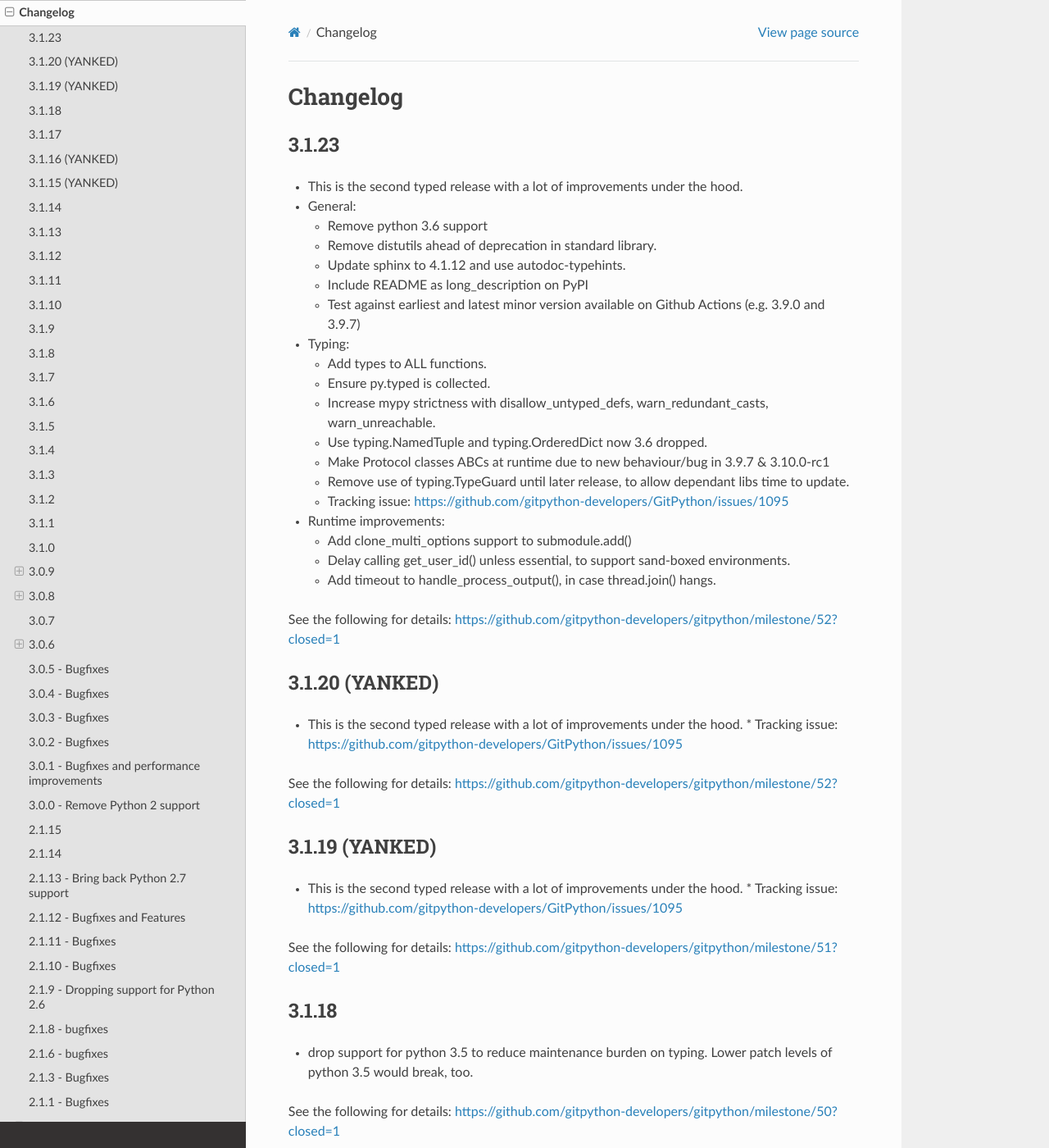
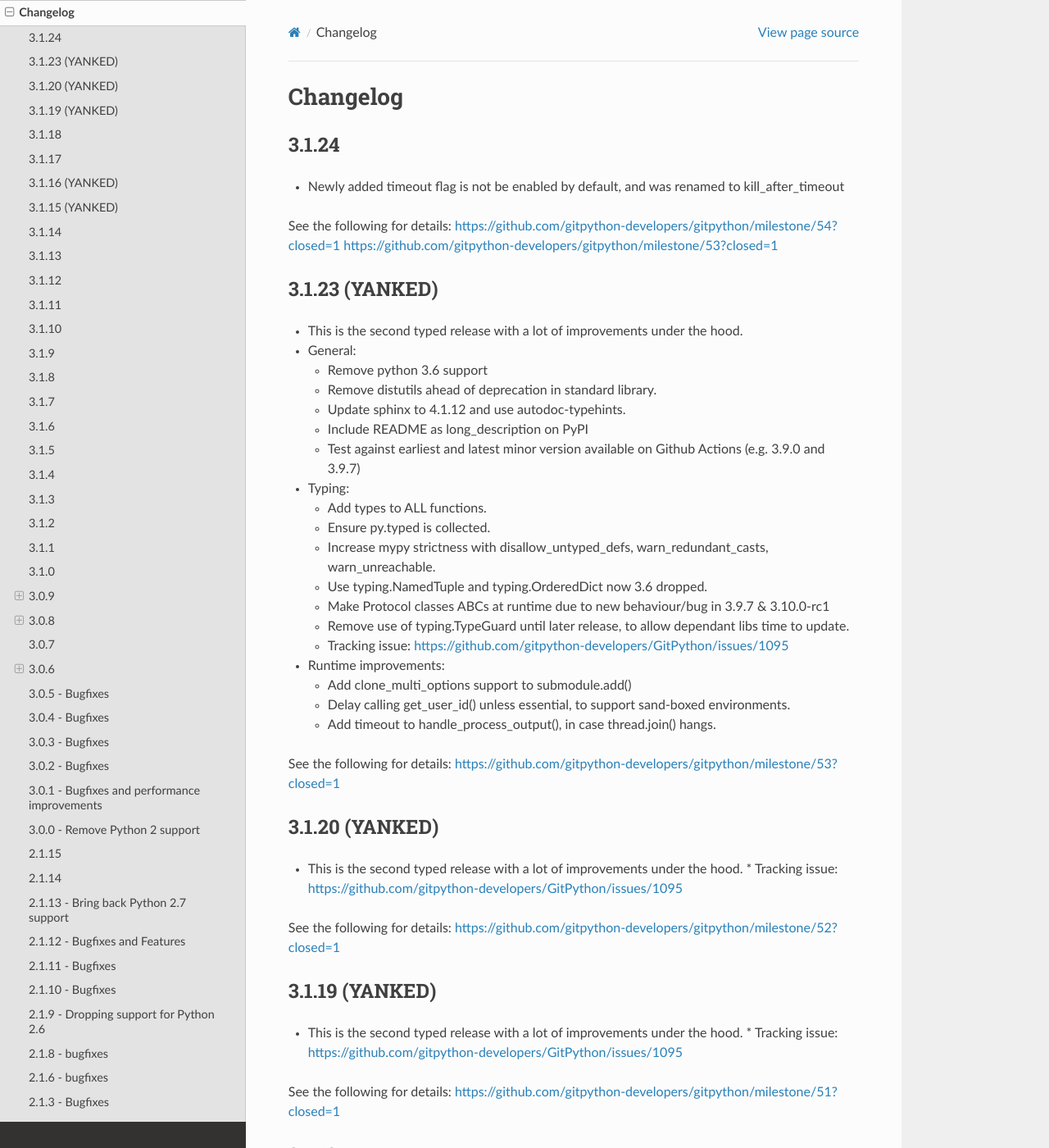
Before and after one commit to gitpython-developers/GitPython, a Sphinx documentation site: the page built from doc/source/changes.rst, in a window 1280 px wide and 1400 px high. Shown: the whole window at 82% size. Built offline with Sphinx 7.4.7 and the Read the Docs theme 2.0.0, drawn with Linux system fonts in a browser that asks for light colours.

Commit message:
prepare new release, bump version patch level…
…which could probably have been a minor version last time.

```diff
--- a/doc/source/changes.rst
+++ b/doc/source/changes.rst
@@ -2,8 +2,18 @@
 Changelog
 =========
 
-3.1.23
+
+3.1.24
 ======
+
+* Newly added timeout flag is not be enabled by default, and was renamed to kill_after_timeout
+
+See the following for details:
+https://github.com/gitpython-developers/gitpython/milestone/54?closed=1
+https://github.com/gitpython-developers/gitpython/milestone/53?closed=1
+
+3.1.23 (YANKED)
+===============
 
 * This is the second typed release with a lot of improvements under the hood.
 
@@ -45,7 +55,7 @@
   - Add timeout to handle_process_output(), in case thread.join() hangs.
 
 See the following for details:
-https://github.com/gitpython-developers/gitpython/milestone/52?closed=1
+https://github.com/gitpython-developers/gitpython/milestone/53?closed=1
 
 
 3.1.20 (YANKED)
```
Also changed, not shown: 1 other file.
